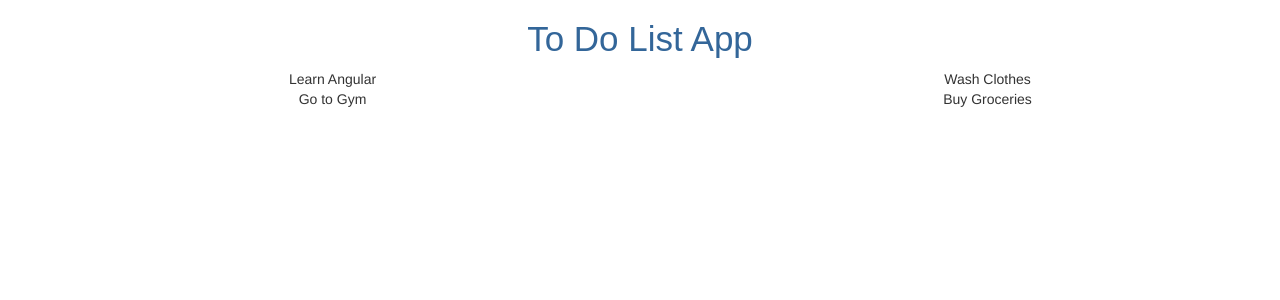
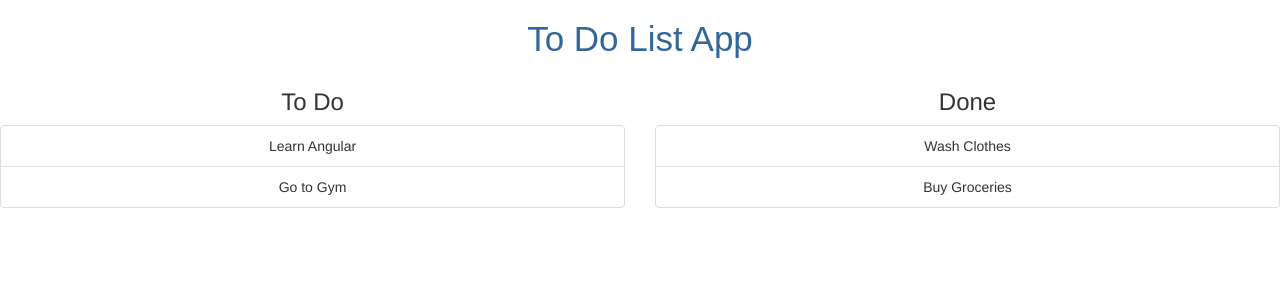
Before and after one commit to shashwat183/ToDoList-Angular, an Angular app: page / in a window 1280 px wide. Shown: the top 300 px of the page. Built offline with nearby package versions, Linux system fonts and the light colour scheme.

Commit message:
added better style for list and added todo and done coponent titles

```diff
--- a/src/app/done/done.component.html
+++ b/src/app/done/done.component.html
@@ -1,5 +1,6 @@
-<ul>
-    <li *ngFor="let task of doneTasks">
+<h3>Done</h3>
+<ul class="list-group">
+    <li class="list-group-item" *ngFor="let task of doneTasks">
         {{ task }}
     </li>
 </ul>
--- a/src/app/done/done.component.ts
+++ b/src/app/done/done.component.ts
@@ -7,8 +7,11 @@ import { Component, OnInit } from '@angular/core';
 })
 export class DoneComponent implements OnInit {
 
-  doneTasks: string[] = ['Wash Clothes', 'Buy Groceries'];
-  constructor() { }
+  doneTasks: string[] = [];
+  constructor() {
+    this.doneTasks.push('Wash Clothes');
+    this.doneTasks.push('Buy Groceries');
+  }
 
   ngOnInit() {
   }
--- a/src/app/todo/todo.component.html
+++ b/src/app/todo/todo.component.html
@@ -1,5 +1,6 @@
-<ul>
-    <li *ngFor="let task of todoTasks">
+<h3>To Do</h3>
+<ul class="list-group">
+    <li class ="list-group-item" *ngFor="let task of todoTasks">
         {{ task }}
     </li>
 </ul>
--- a/src/app/todo/todo.component.ts
+++ b/src/app/todo/todo.component.ts
@@ -7,8 +7,11 @@ import { Component, OnInit } from '@angular/core';
 })
 export class TodoComponent implements OnInit {
 
-  todoTasks: string[] = ['Learn Angular', 'Go to Gym'];
-  constructor() { }
+  todoTasks: string[] = [];
+  constructor() {
+    this.todoTasks.push('Learn Angular');
+    this.todoTasks.push('Go to Gym');
+   }
 
   ngOnInit() {
   }
```
